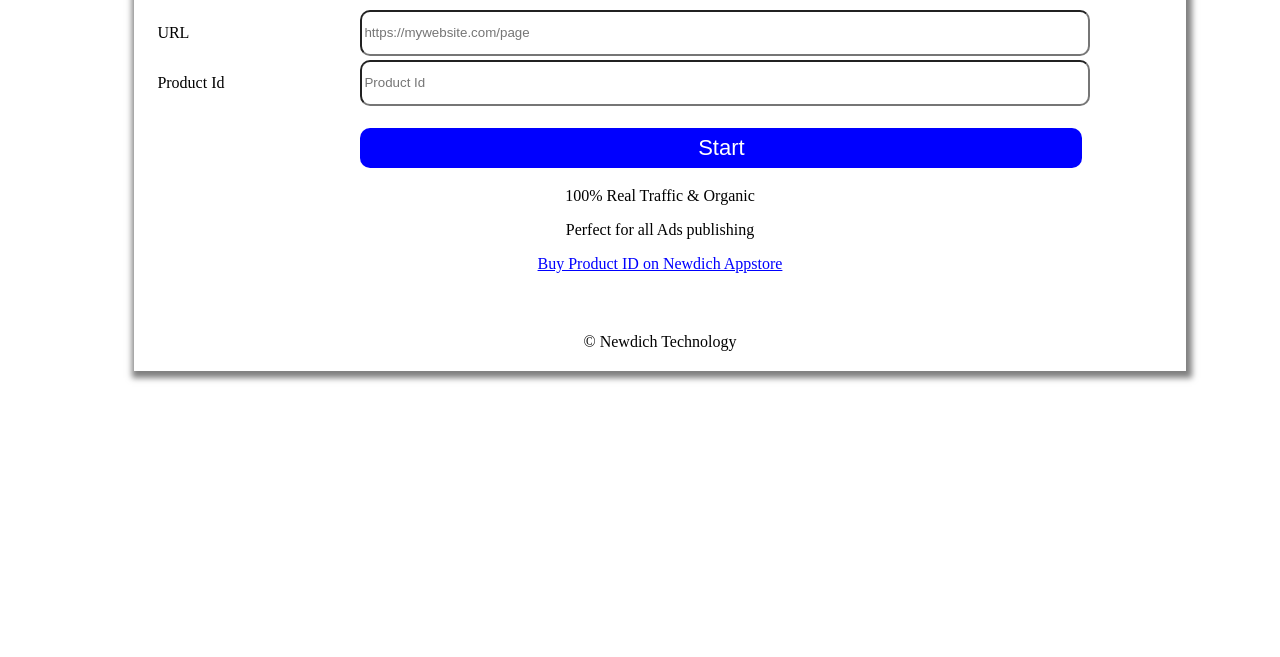
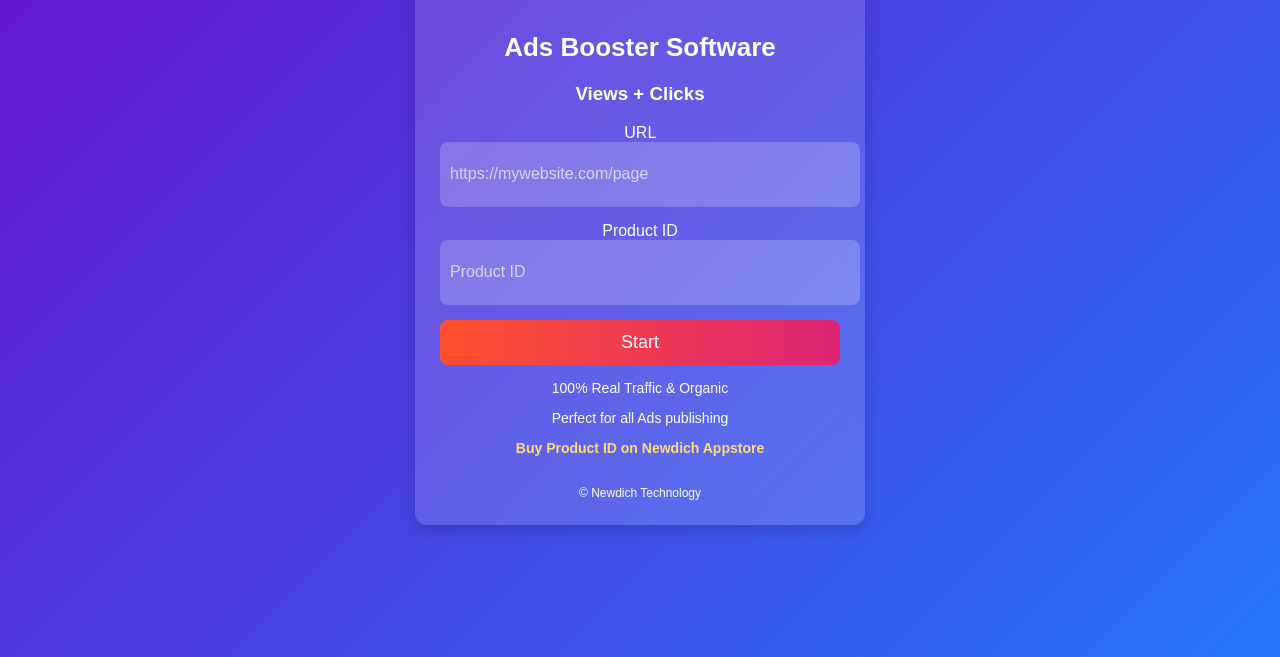
Before and after one commit to samnewdich/adsview, a website: page index.html in a window 1280 px wide. Shown: the part 143-800 px from the top of the page. Drawn offline with Linux system fonts and the light colour scheme.

Commit message:
another commit

```diff
--- a/index.html
+++ b/index.html
@@ -3,56 +3,98 @@
 <head>
     <meta charset="UTF-8">
     <meta name="viewport" content="width=device-width, initial-scale=1.0">
-    <title>Adsviewer</title>
-</head>
+    <title>Adsviewer Software</title>
+    <link rel="stylesheet" href="namy.css"> <!-- Assuming NAMY CSS is included -->
     <style>
-    input{
+        body {
+            font-family: 'Poppins', sans-serif;
+            background: linear-gradient(135deg, #6a11cb, #2575fc);
+            display: flex;
+            justify-content: center;
+            align-items: center;
+            height: 100vh;
+            margin: 0;
+            color: #fff;
+        }
+        .container {
+            background: rgba(255, 255, 255, 0.15);
+            backdrop-filter: blur(10px);
             width: 90%;
-        height: 40px;
-        border-radius: 10px;
+            max-width: 400px;
+            padding: 25px;
+            border-radius: 12px;
+            box-shadow: 0px 4px 15px rgba(0, 0, 0, 0.2);
+            text-align: center;
         }
-
-    button{
-        background-color: #00f;
-        color: white;
+        h1 {
+            color: #fff;
+            font-size: 26px;
+            margin-bottom: 20px;
+        }
+        input {
+            width: 100%;
+            height: 45px;
+            border: none;
+            border-radius: 8px;
+            padding: 10px;
+            font-size: 16px;
+            margin-bottom: 15px;
+            background: rgba(255, 255, 255, 0.2);
+            color: #fff;
+            outline: none;
+        }
+        input::placeholder {
+            color: rgba(255, 255, 255, 0.7);
+        }
+        button {
+            width: 100%;
+            background: linear-gradient(90deg, #ff512f, #dd2476);
+            color: #fff;
+            border: none;
+            border-radius: 8px;
+            height: 45px;
+            font-size: 18px;
             cursor: pointer;
+            transition: 0.3s;
+        }
+        button:hover {
+            background: linear-gradient(90deg, #dd2476, #ff512f);
+        }
+        .info {
+            margin-top: 15px;
+            font-size: 14px;
+            color: #fff;
+        }
+        .info a {
+            color: #ffda79;
+            text-decoration: none;
+            font-weight: bold;
+        }
+        .info a:hover {
+            text-decoration: underline;
         }
     </style>
+</head>
 <body>
-    <div style="width: 100%;">
-        <div style="margin-top: 50px; width:80%; padding: 20px; margin-left: 10%; box-shadow: 2px 3px 6px 4px rgba(0, 0, 0, 0.5);">
-        <h1 style="text-align: center;">Adsviewer Software</h2>
+    <div class="container">
+        <h1>Ads Booster Software</h1>
+        <h3>Views + Clicks</h3>
         <form action="/dash" method="post">
-            <table style="width: 100%;">
-                <tr style="width: 100%;">
-                    <td style="width: 20%;"> <label>URL</label> </td>
-                    <td style="width: 80%;"><input type="text" name="url" placeholder="https://mywebsite.com/page" /></td>
-                </tr>
+            <label for="url">URL</label>
+            <input type="text" id="url" name="url" placeholder="https://mywebsite.com/page" required>
 
-                <tr style="width: 100%;">
-                    <td style="width: 20%;"> <label>Product Id</label> </td>
-                    <td style="width: 80%;"> <input type="text" name="appid" placeholder="Product Id" /> </td>
-                </tr>
+            <label for="appid">Product ID</label>
+            <input type="text" id="appid" name="appid" placeholder="Product ID" required>
 
-                <tr style="width: 100%;">
-                    <td style="width: 20%;"> </td>
-                    <td style="width: 80%;">
-                        <br />
-                        <button type="submit" style="width: 90%; border: none; border-radius: 10px; height:40px; font-size: 22px;">Start</button>
-                    </td>
-                </tr>
-            </table>
+            <button type="submit">Start</button>
         </form>
-        <div style="margin-top: 10px; text-align: center;">
+        <div class="info">
             <p>100% Real Traffic & Organic</p>
             <p>Perfect for all Ads publishing</p>
-            <p>
-                <a style="color: #00f; text-decoration: underline;">Buy Product ID on Newdich Appstore</a>
-            </p>
+            <p><a href="#">Buy Product ID on Newdich Appstore</a></p>
         </div>
-        <div style="margin-top: 60px; text-align: center;">
+        <div class="info" style="margin-top: 30px; font-size: 12px;">
             &copy; Newdich Technology
-        </div>
         </div>
     </div>
 </body>
```
Also changed, not shown: index.js (+7 -4 lines). Lines whose indentation alone changed are shown as unchanged.
